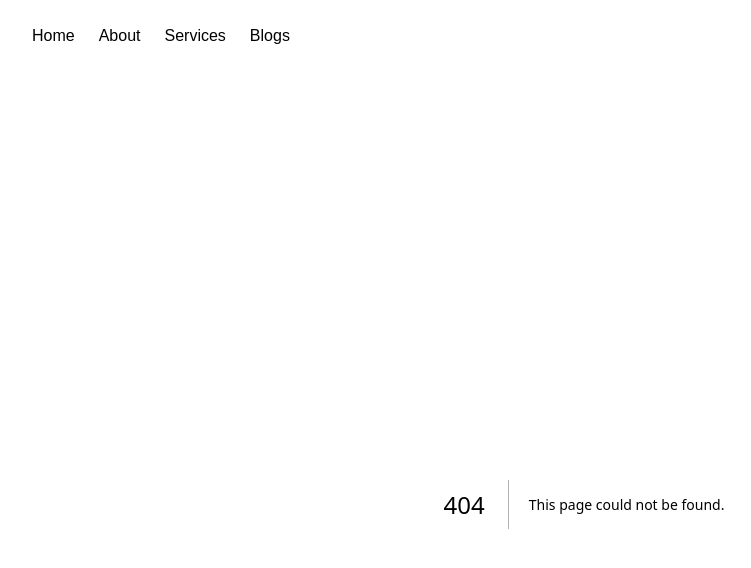
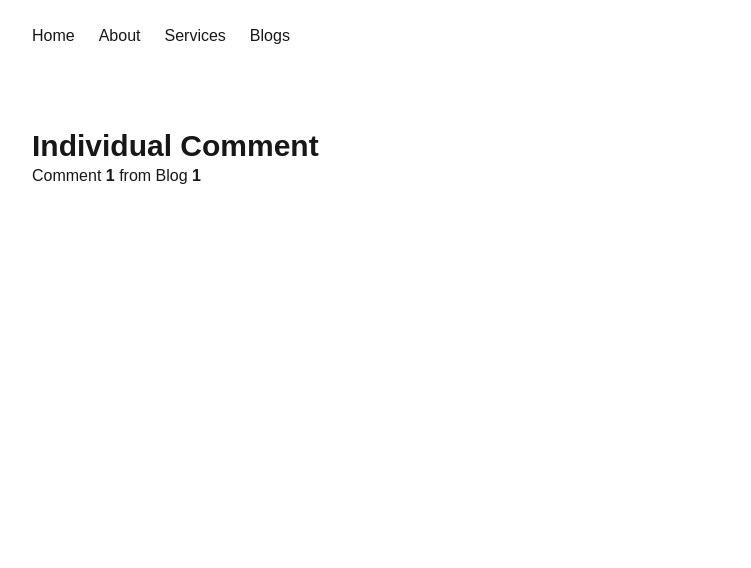
Before and after one commit to emmeiwhite/Next.JS-15, a Next.js app: page /blogs/1/comments/1 in a window 1280 px wide. Before the commit this address had no page. Shown: the top 568 px of the page, without its empty margins (56-807 px from the left). Built offline with nearby package versions, Linux system fonts and the light colour scheme.

Commit message:
Deeply nested route

```diff
--- /dev/null
+++ b/app/blogs/[blogID]/comments/[commentID]/page.jsx
@@ -0,0 +1,15 @@
+function Comment({ params }) {
+  console.log(params)
+  const { blogID, commentID } = params
+  return (
+    <div className="max-w-6xl mx-auto px-6 py-6">
+      <h1 className="text-3xl font-semibold">Individual Comment</h1>
+
+      <p>
+        Comment <span className="font-semibold">{commentID} </span>
+        from Blog <span className="font-semibold">{blogID}</span>
+      </p>
+    </div>
+  )
+}
+export default Comment
--- /dev/null
+++ b/app/blogs/[blogID]/comments/page.jsx
@@ -0,0 +1,4 @@
+function Comments() {
+  return <div className="max-w-6xl mx-auto px-6 py-6">Comments Page</div>
+}
+export default Comments
--- a/app/blogs/[blogID]/page.jsx
+++ b/app/blogs/[blogID]/page.jsx
@@ -1,10 +1,13 @@
-async function BlogDetail(props) {
+function BlogDetail(props) {
   const { params } = props
-  console.log(await params.blogID)
+  console.log(params.blogID)
   // We'll make another API call and get the Blog with this particular blogID
   return (
     <div className="max-w-6xl mx-auto px-6 py-6">
-      <h1> Dynamic BlogDetail</h1>
+      <h1>
+        {' '}
+        Blog Page on <strong>{params.blogID}</strong>
+      </h1>
       <p>
         Lorem ipsum dolor sit, amet consectetur adipisicing elit. Unde iste, iure repudiandae
         reprehenderit optio ad voluptatem cum aspernatur odio labore cupiditate facere ipsa
```
